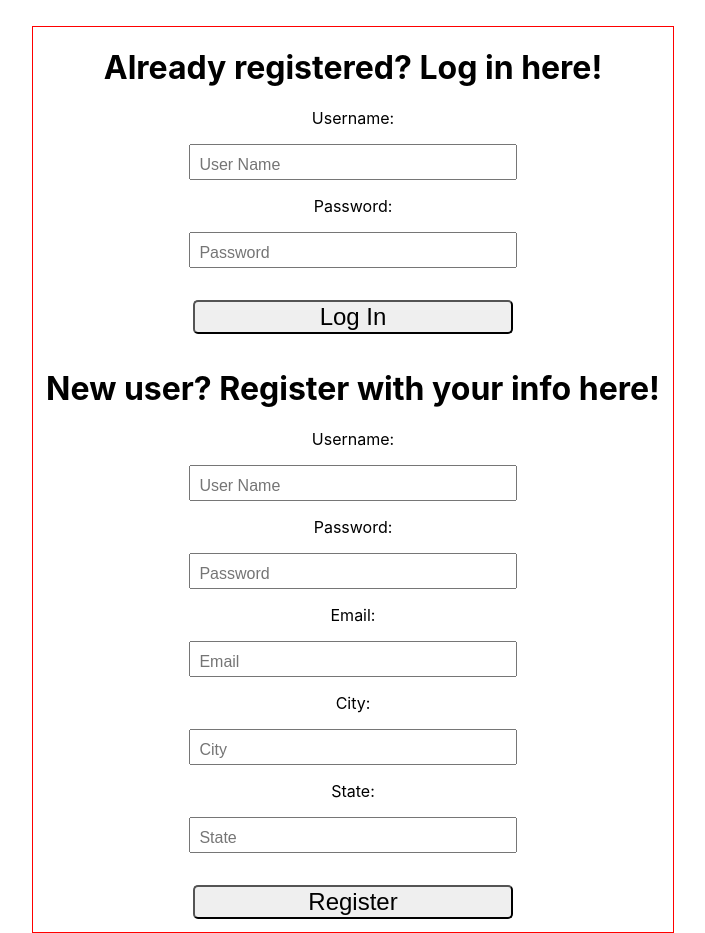
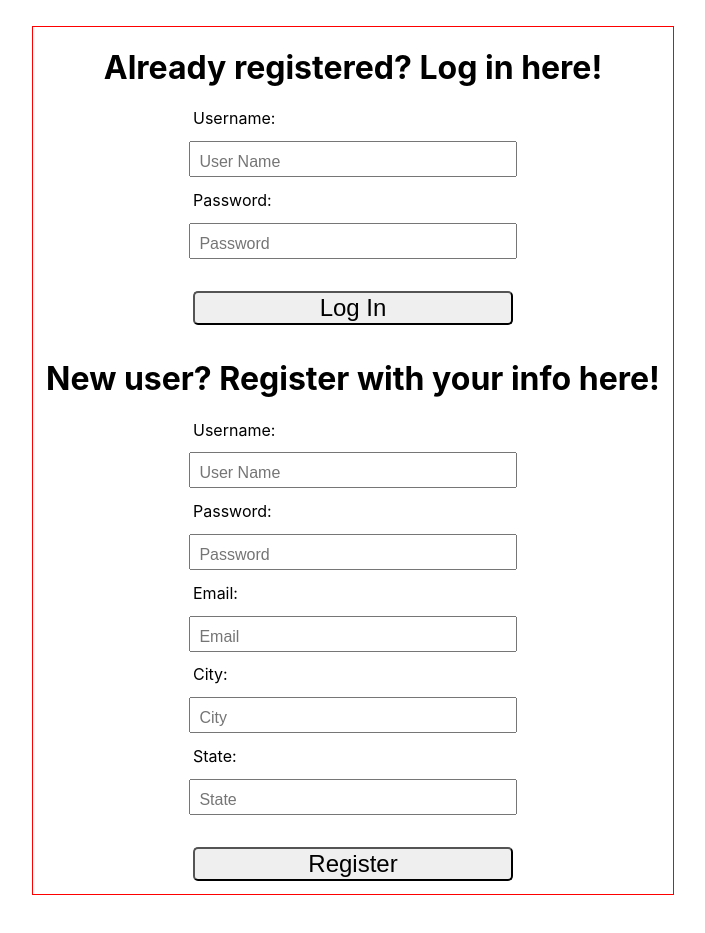
Before and after one commit to Build-Week-Foodie-Fun-4/Front-End, a React (Create React App) app in the folder foodiefunreact/: page / in a window 1280 px wide. Shown: the whole page, without its empty margins (287-992 px from the left). Built offline with nearby package versions, Linux system fonts and the light colour scheme.

Commit message:
Styles for labels and added ids to inputs to link them togther. Click on either label or text box hightlights the correct text box

```diff
--- a/foodiefunreact/src/Styles/Style.js
+++ b/foodiefunreact/src/Styles/Style.js
@@ -5,6 +5,7 @@ export const StyledFormDiv = styled.div`
     width: 50%;
     margin: 0 auto;
     margin-top: 2%;
+    margin-bottom: 2%;
 `;
 
 export const StyledInput= styled.input`
@@ -25,3 +26,11 @@ export const StyledButton = styled.button`
     font-size: 1.5rem;
     border-radius: 5px;
 `;
+
+export const StyledLabel = styled.label`
+    display: block;
+    margin-bottom: 2%;
+    margin-top: 2%;
+    text-align: left;
+    margin-left: 25%;
+`;
--- a/foodiefunreact/src/components/LogInRegister.js
+++ b/foodiefunreact/src/components/LogInRegister.js
@@ -1,6 +1,6 @@
 import React, { useState, useEffect } from 'react';
 import axiosWithAuth from './axiosWithAuth';
-import {StyledFormDiv, StyledInput, StyledButton} from '../Styles/Style';
+import {StyledFormDiv, StyledInput, StyledButton, StyledLabel} from '../Styles/Style';
 
 const LoginRegister = props => {
   const [ credentials, setCredentials ] = useState({
@@ -60,16 +60,18 @@ const LoginRegister = props => {
     <StyledFormDiv>
       <h1>Already registered?  Log in here!</h1>
       <form onSubmit={login}>
-        <p>Username:</p>
+        <StyledLabel htmlFor='username'>Username:</StyledLabel>
         <StyledInput
+          id='username'
           type='text'
           name='username'
           placeholder='User Name'
           value={credentials.username}
           onChange={handleChange}
         />
-        <p>Password:</p>
+        <StyledLabel htmlFor='password'>Password:</StyledLabel>
         <StyledInput
+          id='password'
           type='password'
           name='password'
           placeholder='Password'
@@ -83,40 +85,45 @@ const LoginRegister = props => {
 
       <h1>New user?  Register with your info here!</h1>
       <form onSubmit={register}>
-        <p>Username:</p>
+        <StyledLabel htmlFor='regUserName'>Username:</StyledLabel>
         <StyledInput
+          id='regUserName'
           name='username'
           type='text'
           placeholder='User Name'
           value={credentials.username}
           onChange={handleChange}
         />
-        <p>Password:</p>
+        <StyledLabel htmlFor='regPassword'>Password:</StyledLabel>
         <StyledInput
+          id='regPassword'
           type='password'
           name='password'
           placeholder='Password'
           value={credentials.password}
           onChange={handleChange}
         />
-        <p>Email:</p>
+        <StyledLabel htmlFor='regEmail'>Email:</StyledLabel>
         <StyledInput
+          id='regEmail'
           type='email'
           name='email'
           placeholder='Email'
           value={credentials.email}
           onChange={handleChange}
         />
-        <p>City:</p>
+        <StyledLabel htmlFor='city'>City:</StyledLabel>
         <StyledInput
+          id='city'
           type='text'
           name='city'
           placeholder='City'
           value={credentials.city}
           onChange={handleChange}
         />
-        <p>State:</p>
+        <StyledLabel htmlFor='state'>State:</StyledLabel>
         <StyledInput
+          id='state'
           type='text'
           name='state'
           placeholder='State'
```
